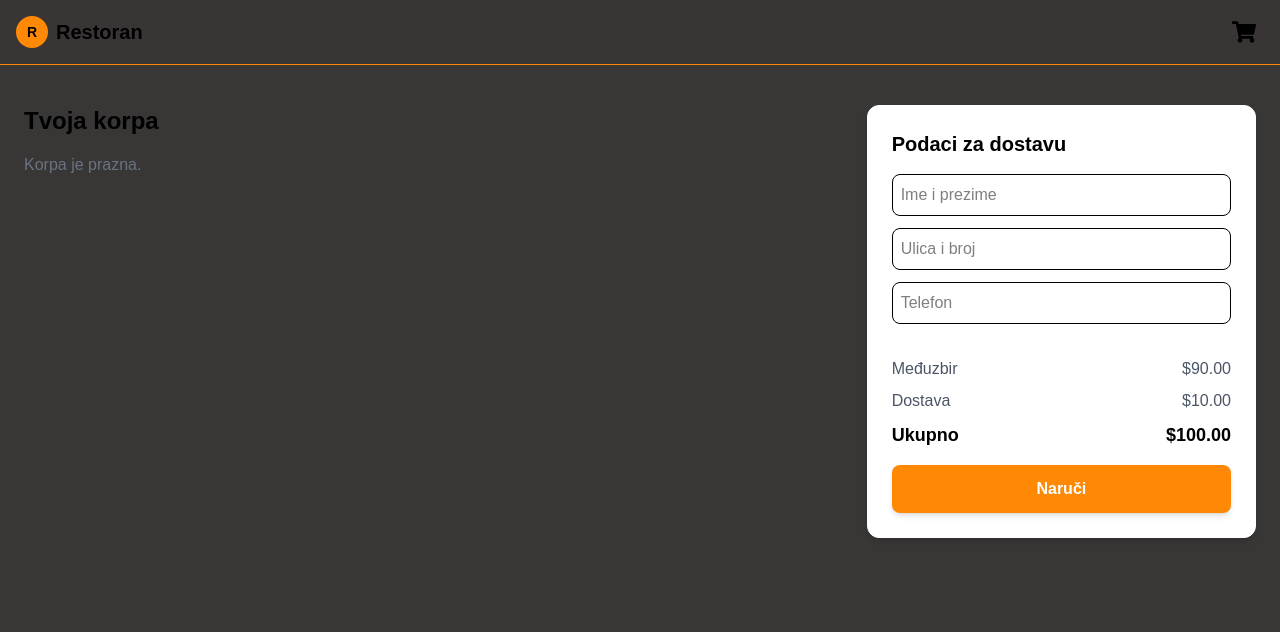
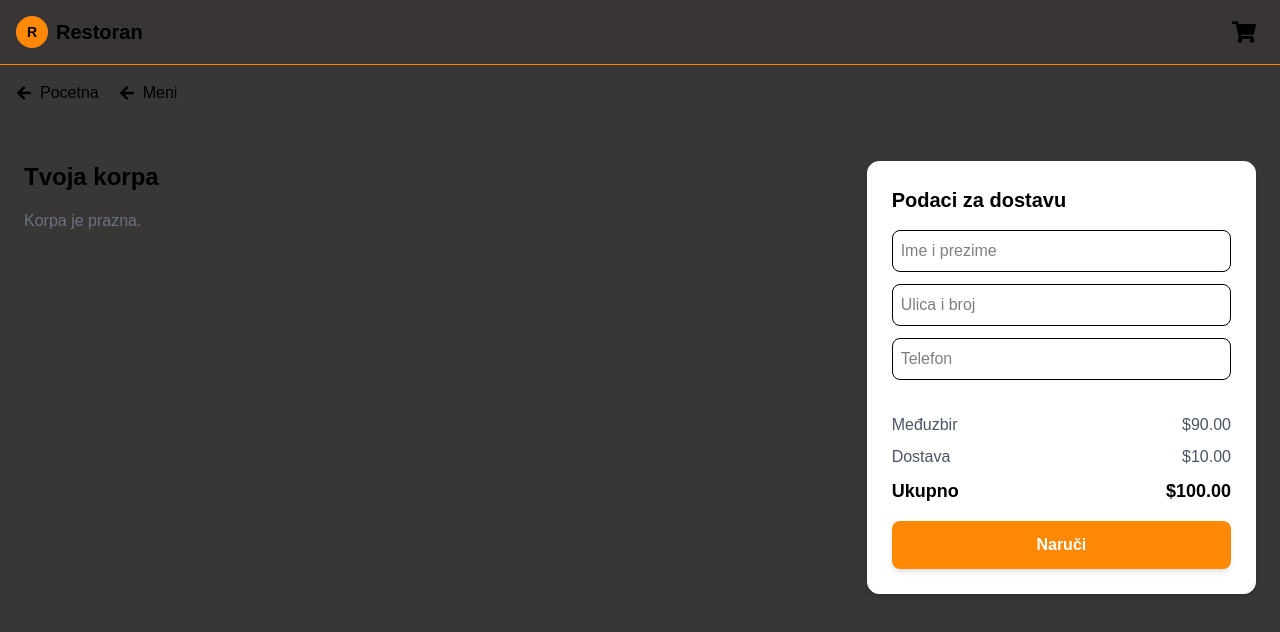
Before and after one commit to Veljko03/ordering-app, a Next.js app: page /cart in a window 1280 px wide. Shown: the top 632 px of the page. Built offline with nearby package versions, Linux system fonts and the light colour scheme.

Commit message:
added links for returning to menu and main page

```diff
--- a/app/cart/page.js
+++ b/app/cart/page.js
@@ -2,7 +2,9 @@
 import Header from "@/components/Header";
 import { CartContext } from "../context/CartContext";
 import { useContext } from "react";
-import { FaMinus, FaPlug, FaPlus, FaTrash } from "react-icons/fa";
+import { FaArrowLeft, FaMinus, FaPlug, FaPlus, FaTrash } from "react-icons/fa";
+import Hero from "@/components/Hero";
+import Link from "next/link";
 
 export default function Cart() {
   const { itemsInCart, setItemsInCart } = useContext(CartContext);
@@ -14,7 +16,22 @@ export default function Cart() {
   return (
     <div>
       <Header />
-
+      <div className="flex gap-5 mx-auto px-4 py-4">
+        <Link
+          href={"/"}
+          className="transition-smooth hover:bg-muted text-black flex items-center"
+        >
+          <FaArrowLeft className="w-4 h-4 mr-2 text-black" />
+          Pocetna{" "}
+        </Link>
+        <Link
+          href={"/menu"}
+          className="transition-smooth hover:bg-muted text-black flex items-center"
+        >
+          <FaArrowLeft className="w-4 h-4 mr-2 text-black" />
+          Meni
+        </Link>
+      </div>
       <div className="container mx-auto px-6 py-10 grid grid-cols-1 lg:grid-cols-3 gap-8">
         {/* Left side - Cart items */}
         <div className="lg:col-span-2 space-y-4">
--- a/app/layout.js
+++ b/app/layout.js
@@ -25,7 +25,10 @@ export default function RootLayout({ children }) {
         className={`${geistSans.variable} ${geistMono.variable} antialiased`}
       >
         <CartContextProvider>
-          <DataProvider>{children}</DataProvider>
+          <DataProvider>
+            {children}
+
+          </DataProvider>
         </CartContextProvider>
       </body>
     </html>
--- a/app/menu/page.js
+++ b/app/menu/page.js
@@ -51,7 +51,6 @@ const Menu = () => {
     <div className="min-h-screen bg-background">
       <Header />
 
-      {/* Back Button */}
       <div className="container mx-auto px-4 py-4">
         <Link
           href={"/"}
```
